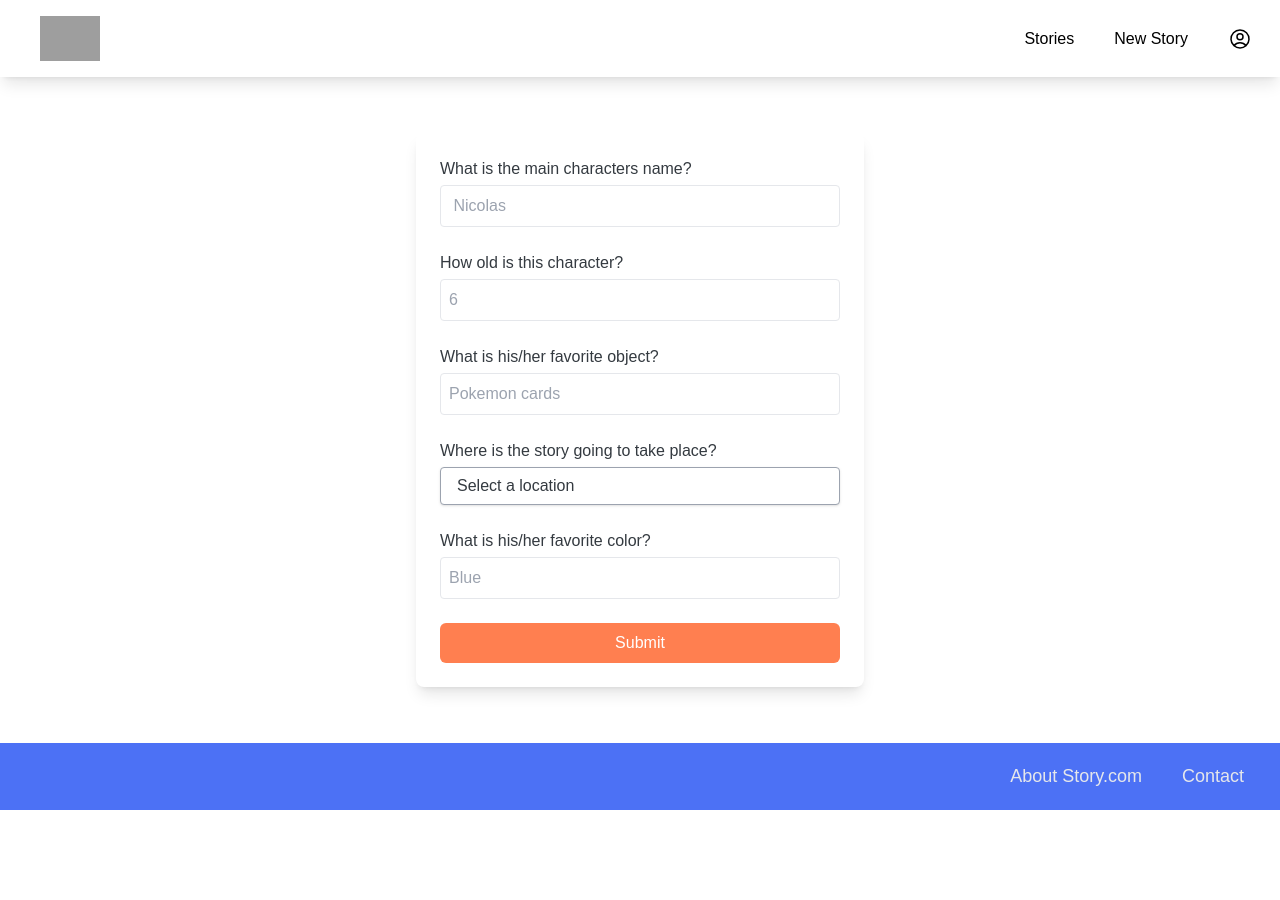
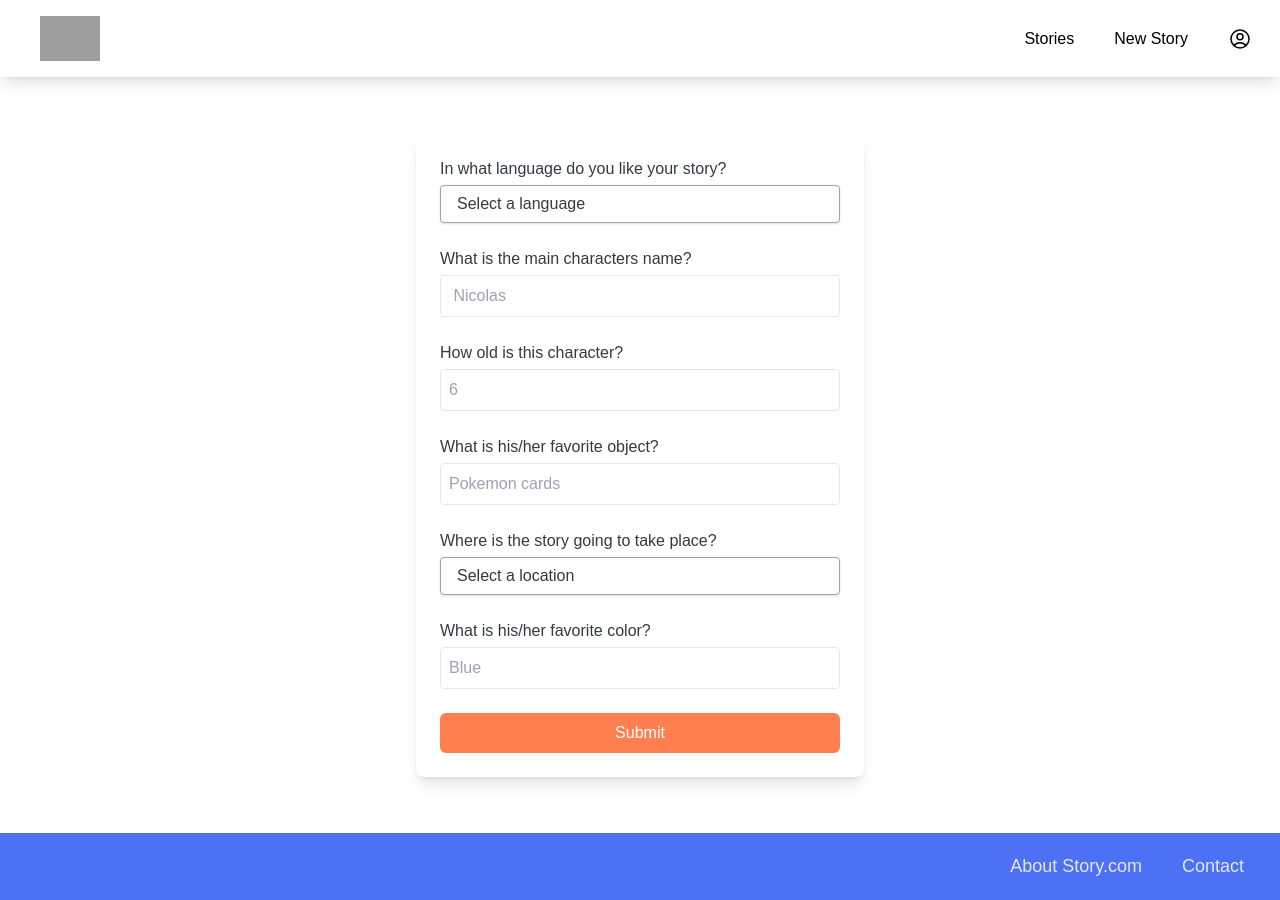
Before and after one commit to JuanitaAK/ai-story, a Next.js app: page /form in a window 1280 px wide. Before the commit the page ends 810 px from the top, so only its background shows below. Built offline with nearby package versions, Linux system fonts and the light colour scheme; grey boxes are pictures that could not be loaded.

Commit message:
adding language to story form

```diff
--- a/src/components/StoryForm.tsx
+++ b/src/components/StoryForm.tsx
@@ -1,7 +1,9 @@
 import { useState } from "react";
+import { useRouter } from "next/router";
 import { createStory } from "@/services/storiesApi";
 
 export type StoryFormData = {
+  language: string;
   main_character_name: string;
   character_age: string;
   favorite_object: string;
@@ -10,7 +12,10 @@ export type StoryFormData = {
 };
 
 const StoryForm: React.FC = () => {
+  const router = useRouter();
+
   const [formData, setFormData] = useState<StoryFormData>({
+    language: "",
     main_character_name: "",
     character_age: "",
     favorite_object: "",
@@ -30,11 +35,18 @@ const StoryForm: React.FC = () => {
 
   const handleSubmit = async (e: React.FormEvent<HTMLFormElement>) => {
     e.preventDefault();
+
     try {
       const story = await createStory(formData);
-      // Handle successful response here send user to the result of of open ai request
+      router.push(`/stories`);
+
+      //router.push(`/stories/${story.id}`);
     } catch (error) {
-      // Handle error here
+      return (
+        <div className="max-w-md mx-auto my-6 p-6 rounded-lg bg-white shadow-lg">
+          <p>Something went wrong...🧐 please try again later </p>
+        </div>
+      );
     }
 
     console.log(formData);
@@ -43,6 +55,28 @@ const StoryForm: React.FC = () => {
   return (
     <div className=" max-w-md mx-auto  text-font my-6 p-6 rounded-lg bg-white shadow-lg">
       <form onSubmit={handleSubmit}>
+        <div className="mb-6">
+          <label htmlFor="language" className="block mb-1 ">
+            In what language do you like your story?
+          </label>
+          <select
+            id="language"
+            name="language"
+            value={formData.language}
+            onChange={handleChange}
+            required
+            className="block appearance-none w-full bg-white border border-gray-400 hover:border-gray-500 px-4 py-2 pr-8 rounded shadow leading-tight focus:outline-none focus:shadow-outline"
+          >
+            <option value="" disabled>
+              Select a language
+            </option>
+            <option value="English">English</option>
+            <option value="French">French</option>
+            <option value="Spanish">Spanish</option>
+            <option value="Mandarin">Mandarin</option>
+            <option value="Arabic">Arabic</option>
+          </select>
+        </div>
         <div className="mb-6">
           <label htmlFor="main_character_name" className="block mb-1 ">
             What is the main characters name?
```
